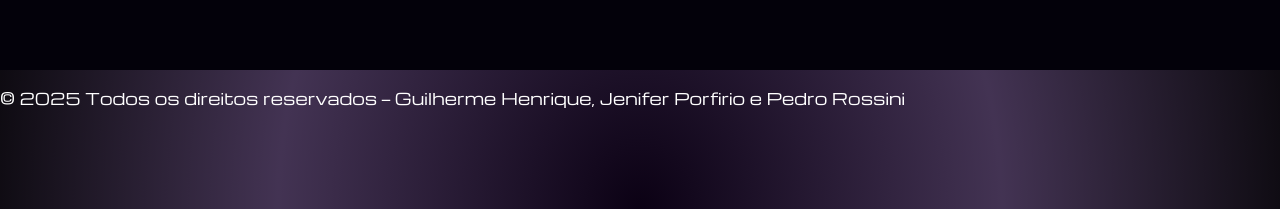
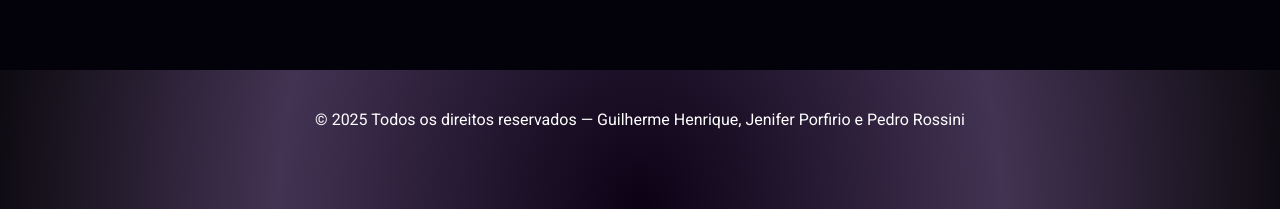
Before and after one commit to shimuzinho/Portfolio-GCSI, a React (Vite) app: page / in a window 1280 px wide. Shown: the part 588-797 px from the top of the page. Built offline with nearby package versions, Linux system fonts and the light colour scheme.

Commit message:
style(footer): add basic layout and styling

```diff
--- a/src/styles/footer.module.css
+++ b/src/styles/footer.module.css
@@ -0,0 +1,7 @@
+.footer {
+    display: flex;
+    align-items: center;
+    justify-content: center;
+    height: 100px;
+    font-family: "Roboto", sans-serif;
+}
```
